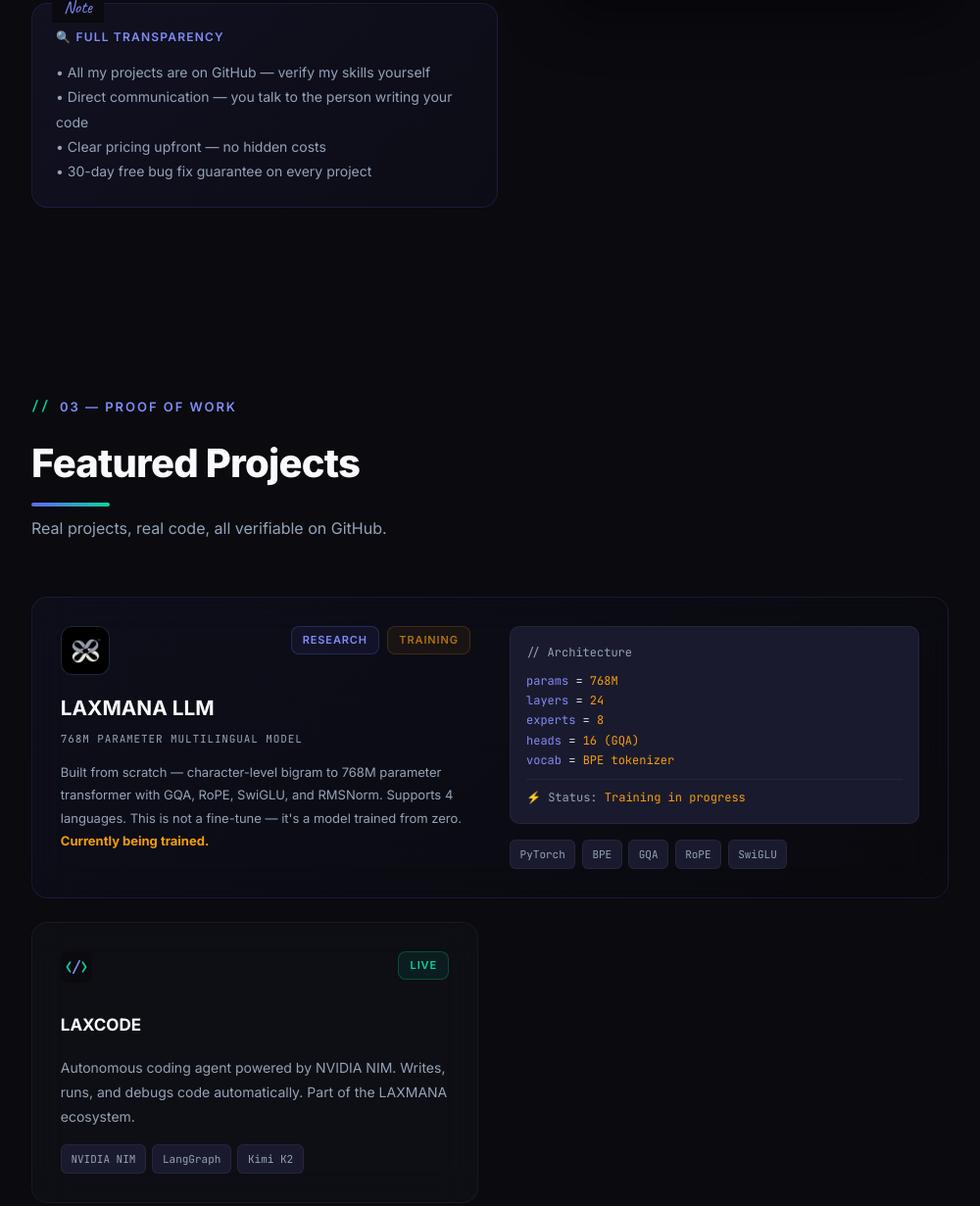
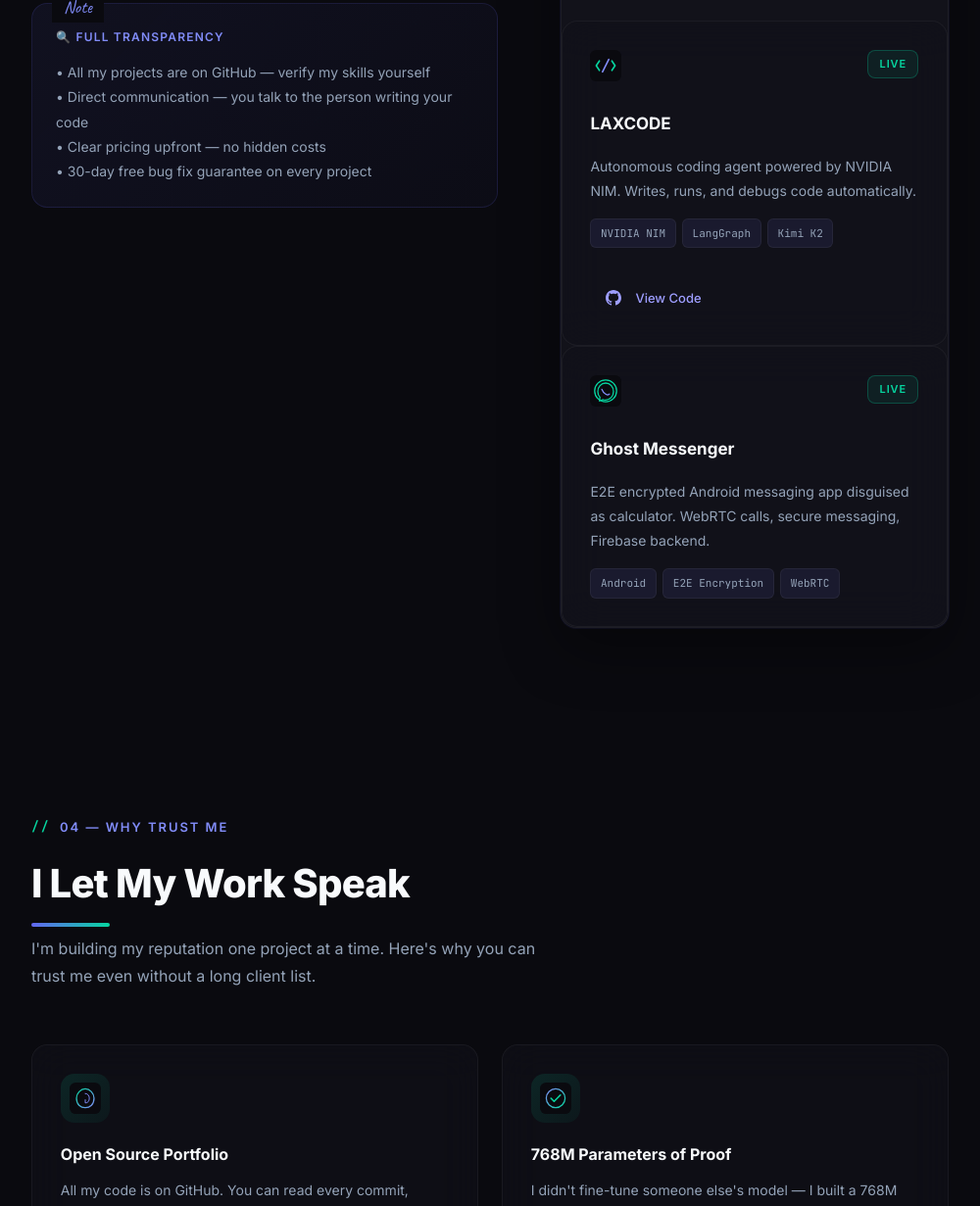
Before and after one commit to venkattejaa/portfolio, a plain HTML site: page index.html in a window 1280 px wide. Shown: the part 2734-3965 px from the top of the page at 98% size, without its empty margins (140-1140 px from the left). Drawn offline with Linux system fonts and the light colour scheme.

Commit message:
Fix WhatsApp number, update copyright year, fix education field, add LAXCODE and Ghost Messenger projects

```diff
--- a/index.html
+++ b/index.html
@@ -180,7 +180,7 @@ View GitHub
                     <div><span class="t-cmd">$ </span><span class="t-out">cat profile.json</span></div>
                     <div class="t-dim">{</div>
                     <div>&nbsp;&nbsp;<span class="t-key">"role"</span>: <span class="t-out">"AI Engineer"</span>,</div>
-                    <div>&nbsp;&nbsp;<span class="t-key">"education"</span>: <span class="t-out">"CSE Student"</span>,
+                    <div>&nbsp;&nbsp;<span class="t-key">"education"</span>: <span class="t-out">"DCME — Dr. YC James Yen Govt. Polytechnic"</span>,
                     </div>
                     <div>&nbsp;&nbsp;<span class="t-key">"flagship"</span>: <span class="t-out">"768M param LLM"</span>,
                     </div>
@@ -190,83 +190,42 @@ View GitHub
                     </div>
                     <div class="t-dim">}</div>
 </div>
-            </div>
-        </div>
-    </section>
 
-    <!-- PROJECTS -->
-    <section id="projects">
-        <div class="section-header fade-in">
-            <div class="section-eyebrow">03 — Proof of Work</div>
-            <h2 class="section-title">Featured Projects</h2>
-            <p class="section-subtitle">Real projects, real code, all verifiable on GitHub.</p>
-        </div>
-        <div class="projects-grid">
-            <!-- Featured: LAXMANA -->
-            <div class="project-card featured tilt-card fade-in">
-                <div>
-                    <div class="project-header">
-                        <div class="laxmana-logo">
-                            <img src="dark_logo_without_name.png" alt="LAXMANA" width="40" height="40">
-                        </div>
-                        <div style="display:flex;gap:0.5rem;">
-                            <span class="project-badge badge-research">Research</span>
-                            <span class="project-badge badge-training">Training</span>
-                        </div>
-                    </div>
-                    <div class="project-name" style="font-size:1.3rem;margin-top:1rem">LAXMANA LLM</div>
-                    <div
-                        style="font-size:11px;color:var(--text-dim);letter-spacing:0.08em;text-transform:uppercase;margin:0.3rem 0 0.8rem;font-family:var(--mono)">
-                        768M Parameter Multilingual Model</div>
-                    <p class="project-desc" style="font-size:13px">Built from scratch — character-level bigram to 768M
-                        parameter transformer with GQA, RoPE, SwiGLU, and RMSNorm. Supports 4 languages. This is not a
-                        fine-tune — it's a model trained from zero. <strong style="color:var(--amber)">Currently being
-                            trained.</strong></p>
-                </div>
-                <div>
-                    <div
-                        style="background:var(--bg3);border:1px solid var(--border);border-radius:10px;padding:1rem;font-size:12px;margin-bottom:1rem;font-family:var(--mono)">
-                        <div style="color:var(--text-dim);margin-bottom:0.5rem">// Architecture</div>
-                        <div><span style="color:var(--primary-light)">params</span> = <span
-                                style="color:var(--amber)">768M</span></div>
-                        <div><span style="color:var(--primary-light)">layers</span> = <span
-                                style="color:var(--amber)">24</span></div>
-                        <div><span style="color:var(--primary-light)">experts</span> = <span
-                                style="color:var(--amber)">8</span></div>
-                        <div><span style="color:var(--primary-light)">heads</span> = <span style="color:var(--amber)">16
-                                (GQA)</span></div>
-                        <div><span style="color:var(--primary-light)">vocab</span> = <span
-                                style="color:var(--amber)">BPE tokenizer</span></div>
-                        <div style="margin-top:0.5rem;padding-top:0.5rem;border-top:1px solid var(--border);">
-                            <span style="color:var(--amber)">⚡</span> <span style="color:var(--text-dim)">Status:</span>
-                            <span style="color:var(--amber)">Training in progress</span>
-                        </div>
-                    </div>
-                    <div class="project-stack">
-                        <span class="tag">PyTorch</span>
-                        <span class="tag">BPE</span>
-                        <span class="tag">GQA</span>
-                        <span class="tag">RoPE</span>
-                        <span class="tag">SwiGLU</span>
-                    </div>
-                </div>
-            </div>
-
+<!-- LAXCODE -->
 <div class="project-card tilt-card fade-in">
 <div class="project-header">
 <div class="project-icon"><img src="icons/code-icon.svg" alt="LAXCODE" width="32" height="32"></div>
 <span class="project-badge badge-live">Live</span>
 </div>
 <div class="project-name">LAXCODE</div>
-                <p class="project-desc">Autonomous coding agent powered by NVIDIA NIM. Writes, runs, and debugs code
-                    automatically. Part of the LAXMANA ecosystem.</p>
+<p class="project-desc">Autonomous coding agent powered by NVIDIA NIM. Writes, runs, and debugs code automatically.</p>
 <div class="project-stack">
 <span class="tag">NVIDIA NIM</span>
 <span class="tag">LangGraph</span>
 <span class="tag">Kimi K2</span>
 </div>
+<div style="margin-top:1rem;">
+<a href="https://github.com/venkattejaa/laxcode" target="_blank" class="btn btn-ghost" style="font-size:13px;padding:0.5rem 1rem;">
+<svg width="16" height="16" viewBox="0 0 24 24" fill="currentColor" style="margin-right:6px;"><path d="M12 0c-6.626 0-12 5.373-12 12 0 5.302 3.438 9.8 8.207 11.387.599.111.793-.261.793-.577v-2.234c-3.338.726-4.033-1.416-4.033-1.416-.546-1.387-1.333-1.756-1.333-1.756-1.089-.745.083-.729.083-.729 1.205.084 1.839 1.237 1.839 1.237 1.07 1.834 2.807 1.304 3.492.997.107-.775.418-1.305.762-1.604-2.665-.305-5.467-1.334-5.467-5.931 0-1.311.469-2.381 1.236-3.221-.124-.303-.535-1.524.117-3.176 0 0 1.008-.322 3.301 1.23.957-.266 1.983-.399 3.003-.404 1.02.005 2.047.138 3.006.404 2.291-1.552 3.297-1.23 3.297-1.23.653 1.653.242 2.874.118 3.176.77.84 1.235 1.911 1.235 3.221 0 4.609-2.807 5.624-5.479 5.921.43.372.823 1.102.823 2.222v3.293c0 .319.192.694.801.576 4.765-1.589 8.199-6.086 8.199-11.386 0-6.627-5.373-12-12-12z"/></svg>
+View Code
+</a>
+</div>
 </div>
 
+<!-- Ghost Messenger -->
+<div class="project-card tilt-card fade-in">
+<div class="project-header">
+<div class="project-icon"><img src="icons/whatsapp-icon.svg" alt="Ghost" width="32" height="32"></div>
+<span class="project-badge badge-live">Live</span>
+</div>
+<div class="project-name">Ghost Messenger</div>
+<p class="project-desc">E2E encrypted Android messaging app disguised as calculator. WebRTC calls, secure messaging, Firebase backend.</p>
+<div class="project-stack">
+<span class="tag">Android</span>
+<span class="tag">E2E Encryption</span>
+<span class="tag">WebRTC</span>
+</div>
+</div>
 </div>
 </section>
 
@@ -439,10 +398,10 @@ View GitHub
                                 height="20"></span>
                         <span>venkattejanaik@zohomail.in</span>
                     </a>
-                    <a href="https://wa.me/917980089439" target="_blank" class="contact-link">
+<a href="https://wa.me/918142579498" target="_blank" class="contact-link">
 <span class="contact-link-icon"><img src="icons/whatsapp-icon.svg" alt="WhatsApp" width="20"
 height="20"></span>
-                        <span>WhatsApp: +91 7980089439</span>
+<span>WhatsApp: +91 81425 79498</span>
 </a>
                     <a href="https://github.com/venkattejaa" target="_blank" class="contact-link">
                         <span class="contact-link-icon"><img src="icons/opensource-icon.svg" alt="GitHub" width="20"
@@ -500,7 +459,7 @@ View GitHub
             <div class="cta-title">Ready to start?</div>
             <div class="cta-subtitle">No fake reviews. No inflated claims. Just real engineering skill — verify it
                 yourself.</div>
-            <a href="https://wa.me/917980089439" class="btn btn-primary"
+<a href="https://wa.me/918142579498" class="btn btn-primary"
 style="font-size:15px;padding:0.9rem 2rem;">Message on WhatsApp <span class="btn-arrow">→</span></a>
         </div>
     </section>
@@ -508,7 +467,7 @@ View GitHub
     <!-- FOOTER -->
     <footer>
         <p>Built by <span>Venkat Teja</span> — Available for freelance worldwide</p>
-        <p style="margin-top:0.5rem;color:var(--text-muted)">© 2025 venkatteja.dev · Real skills, real code, real
+<p style="margin-top:0.5rem;color:var(--text-muted)">© 2026 venkattejaa.github.io · Real skills, real code, real
 results</p>
     </footer>
 
@@ -674,7 +633,7 @@ View GitHub
 
             if (contactMethod === 'whatsapp') {
                 // Open WhatsApp with pre-filled message
-                const whatsappUrl = `https://wa.me/917980089439?text=${encodeURIComponent(`Hi Teja,
+                const whatsappUrl = `https://wa.me/918142579498?text=${encodeURIComponent(`Hi Teja,
 
 I'm interested in working with you.
 
```
Lines whose indentation alone changed are shown as unchanged.
